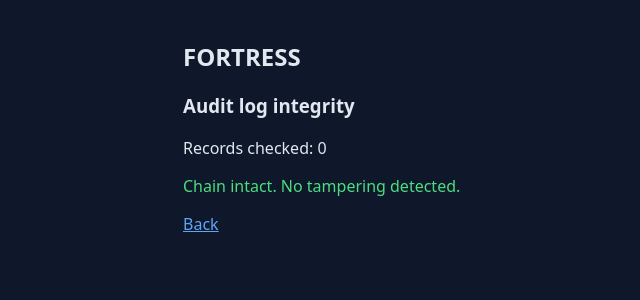
After one commit to adey765/FORTRESS, a Flask app: page /admin/integrity in a window 1280 px wide. The commit adds this page. Shown: the top 300 px of the page, without its empty margins (247-887 px from the left). Run offline with Flask 3, Linux system fonts and the light colour scheme; the visitor is signed in with stand-in values (Sample User, id 1); data that the repository does not hold is empty; some libraries are stand-ins or nearby versions.

Commit message:
Add admin integrity page and login audit logging

```diff
--- a/app/main.py
+++ b/app/main.py
@@ -7,8 +7,8 @@ import bcrypt
 from flask import (Flask, flash, redirect, render_template, request,
                    session, url_for)
 from flask_wtf.csrf import CSRFProtect
-
 from app.db import get_conn, init_db
+from app.audit import log_event, verify_chain
 
 app = Flask(__name__)
 # Dev only: random key each start. Later move to .env
@@ -67,7 +67,9 @@ def login():
             session.clear()  # prevents session fixation
             session["user_id"] = row["id"]
             session["role"] = row["role"]
+            log_event("LOGIN_OK", f"user_id={row['id']}")
             return redirect(url_for("dashboard"))
+        log_event("LOGIN_FAIL", f"voter_id={voter_id[:20]}")
         flash("Invalid voter ID or password.")
     return render_template("login.html")
 
@@ -130,8 +132,10 @@ def vote(election_id):
                     (election_id, candidate_id),
                 )
             flash("Vote recorded. Thank you.")
+            log_event("VOTE_CAST", f"election={election_id}")
         except sqlite3.IntegrityError:
             flash("BLOCKED: you have already voted in this election.")
+            log_event("VOTE_BLOCKED", f"election={election_id} user_id={session['user_id']}")
         finally:
             conn.close()
         return redirect(url_for("dashboard"))
@@ -139,6 +143,16 @@ def vote(election_id):
     return render_template("vote.html", election=election,
                            candidates=candidates)
 
+@app.route("/admin/integrity")
+def integrity():
+    if session.get("role") != "admin":
+        flash("Admins only.")
+        return redirect(url_for("dashboard"))
+    ok, bad_id = verify_chain()
+    with get_conn() as conn:
+        count = conn.execute("SELECT COUNT(*) FROM audit_log").fetchone()[0]
+    return render_template("integrity.html", ok=ok, bad_id=bad_id, count=count)
+
 
 @app.route("/logout", methods=["POST"])
 def logout():
--- a/app/templates/dashboard.html
+++ b/app/templates/dashboard.html
@@ -1,6 +1,7 @@
 {% extends "base.html" %}
 {% block body %}
 <p>Welcome, {{ user.full_name }} ({{ user.voter_id }}) - role: {{ user.role }}</p>
+{% if user.role == 'admin' %}<p><a href="{{ url_for('integrity') }}">Verify audit integrity</a></p>{% endif %}
 <h3>Open elections</h3>
 {% for e in elections %}
 <p><a href="{{ url_for('vote', election_id=e.id) }}">{{ e.title }}</a></p>
--- /dev/null
+++ b/app/templates/integrity.html
@@ -0,0 +1,11 @@
+{% extends "base.html" %}
+{% block body %}
+<h3>Audit log integrity</h3>
+<p>Records checked: {{ count }}</p>
+{% if ok %}
+<p style="color:#4ade80">Chain intact. No tampering detected.</p>
+{% else %}
+<p style="color:#f87171">TAMPERING DETECTED at record {{ bad_id }}.</p>
+{% endif %}
+<p><a href="{{ url_for('dashboard') }}">Back</a></p>
+{% endblock %}
```
Also changed, not shown: scripts/make_admin.py (added, +12 -0 lines), scripts/test_audit.py (line endings or trailing spaces).
